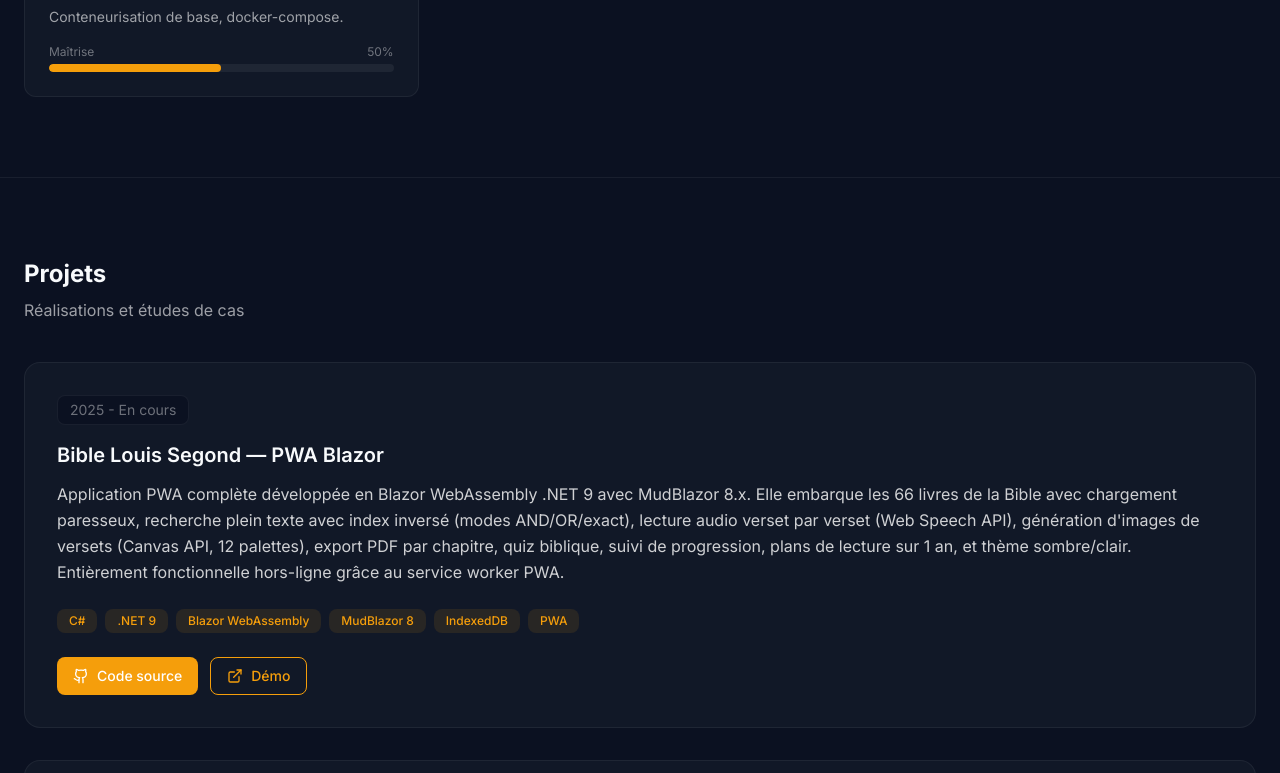
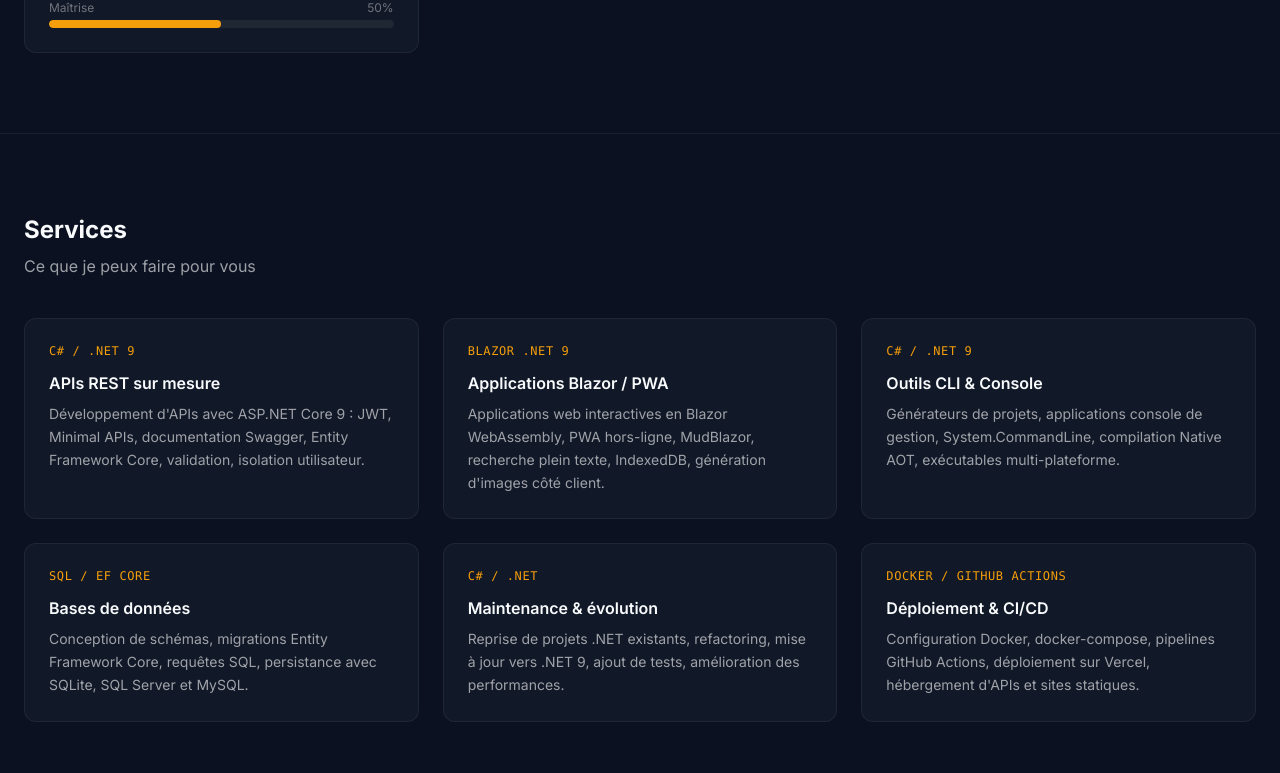
Before and after one commit to akaletekoffilevis/my-sweet-portfolio, a React (Vite) app: page / in a window 1280 px wide. Shown: the part 1800-2573 px from the top of the page. Built offline with nearby package versions, Linux system fonts and the light colour scheme.

Commit message:
feat: add services section, remove duplicate nav bar

```diff
--- a/src/App.tsx
+++ b/src/App.tsx
@@ -2,6 +2,7 @@ import { motion } from "motion/react";
 import Header from "./components/Header";
 import BioSection from "./components/BioSection";
 import SkillsSection from "./components/SkillsSection";
+import ServicesSection from "./components/ServicesSection";
 import ProjectsSection from "./components/ProjectsSection";
 import ContactAndResume from "./components/ContactAndResume";
 import Footer from "./components/Footer";
@@ -47,21 +48,16 @@ function AppContent() {
           <div className="absolute top-0 left-0 w-full h-[600px] bg-[linear-gradient(to_right,var(--grid-color)_1px,transparent_1px),linear-gradient(to_bottom,var(--grid-color)_1px,transparent_1px)] bg-[size:4rem_4rem] [mask-image:radial-gradient(ellipse_60%_50%_at_50%_0%,#000_70%,transparent_100%)] opacity-30 pointer-events-none z-0 transition-opacity"></div>
 
           <div className="relative z-10">
-            <div className="bg-app-bg/85 border-b border-app-border-subtle sticky top-[64px] z-30 backdrop-blur-md hidden md:block select-none">
-              <div className="mx-auto max-w-7xl px-6 py-2.5 flex justify-center items-center gap-6 text-sm text-app-text-muted">
-                <a href="#bio-section" className="hover:text-app-accent border-b border-transparent hover:border-app-accent pb-0.5 transition font-medium">Présentation</a>
-                <a href="#skills-section" className="hover:text-app-accent border-b border-transparent hover:border-app-accent pb-0.5 transition font-medium">Compétences</a>
-                <a href="#projects-section" className="hover:text-app-accent border-b border-transparent hover:border-app-accent pb-0.5 transition font-medium">Projets</a>
-                <a href="#contact-resume-section" className="hover:text-app-accent border-b border-transparent hover:border-app-accent pb-0.5 transition font-medium">Contact & CV</a>
-              </div>
-            </div>
-
             <motion.div initial={{ opacity: 0, y: 15 }} animate={{ opacity: 1, y: 0 }} transition={{ duration: 0.6 }}>
               <BioSection />
             </motion.div>
 
             <motion.div initial={{ opacity: 0 }} whileInView={{ opacity: 1 }} viewport={{ once: true, margin: "-100px" }} transition={{ duration: 0.5, delay: 0.1 }}>
               <SkillsSection />
+            </motion.div>
+
+            <motion.div initial={{ opacity: 0 }} whileInView={{ opacity: 1 }} viewport={{ once: true, margin: "-100px" }} transition={{ duration: 0.5, delay: 0.1 }}>
+              <ServicesSection />
             </motion.div>
 
             <motion.div initial={{ opacity: 0 }} whileInView={{ opacity: 1 }} viewport={{ once: true, margin: "-100px" }} transition={{ duration: 0.5 }}>
--- a/src/components/Header.tsx
+++ b/src/components/Header.tsx
@@ -5,6 +5,7 @@ import { Menu, X } from "lucide-react";
 const NAV_LINKS = [
   { href: "#bio-section", label: "À propos" },
   { href: "#skills-section", label: "Compétences" },
+  { href: "#services-section", label: "Services" },
   { href: "#projects-section", label: "Projets" },
   { href: "#contact-resume-section", label: "Contact" },
 ];
--- /dev/null
+++ b/src/components/ServicesSection.tsx
@@ -0,0 +1,55 @@
+const services = [
+  {
+    title: "APIs REST sur mesure",
+    desc: "Développement d'APIs avec ASP.NET Core 9 : JWT, Minimal APIs, documentation Swagger, Entity Framework Core, validation, isolation utilisateur.",
+    tech: "C# / .NET 9",
+  },
+  {
+    title: "Applications Blazor / PWA",
+    desc: "Applications web interactives en Blazor WebAssembly, PWA hors-ligne, MudBlazor, recherche plein texte, IndexedDB, génération d'images côté client.",
+    tech: "Blazor .NET 9",
+  },
+  {
+    title: "Outils CLI & Console",
+    desc: "Générateurs de projets, applications console de gestion, System.CommandLine, compilation Native AOT, exécutables multi-plateforme.",
+    tech: "C# / .NET 9",
+  },
+  {
+    title: "Bases de données",
+    desc: "Conception de schémas, migrations Entity Framework Core, requêtes SQL, persistance avec SQLite, SQL Server et MySQL.",
+    tech: "SQL / EF Core",
+  },
+  {
+    title: "Maintenance & évolution",
+    desc: "Reprise de projets .NET existants, refactoring, mise à jour vers .NET 9, ajout de tests, amélioration des performances.",
+    tech: "C# / .NET",
+  },
+  {
+    title: "Déploiement & CI/CD",
+    desc: "Configuration Docker, docker-compose, pipelines GitHub Actions, déploiement sur Vercel, hébergement d'APIs et sites statiques.",
+    tech: "Docker / GitHub Actions",
+  },
+];
+
+export default function ServicesSection() {
+  return (
+    <section className="py-20 px-6 border-b border-app-border-subtle" id="services-section">
+      <div className="mx-auto max-w-7xl">
+        <h2 className="text-2xl font-bold text-app-text-white mb-2">Services</h2>
+        <p className="text-app-text-soft mb-10">Ce que je peux faire pour vous</p>
+
+        <div className="grid grid-cols-1 md:grid-cols-2 lg:grid-cols-3 gap-6">
+          {services.map((svc, idx) => (
+            <div key={idx} className="bg-app-card border border-app-border-subtle rounded-xl p-6 hover:border-app-accent/30 transition">
+              <div className="text-xs font-mono text-app-accent mb-3 tracking-wider uppercase">
+                {svc.tech}
+              </div>
+              <h3 className="font-semibold text-app-text-white mb-2">{svc.title}</h3>
+              <p className="text-sm text-app-text-soft leading-relaxed">{svc.desc}</p>
+            </div>
+          ))}
+        </div>
+      </div>
+    </section>
+  );
+}
```
